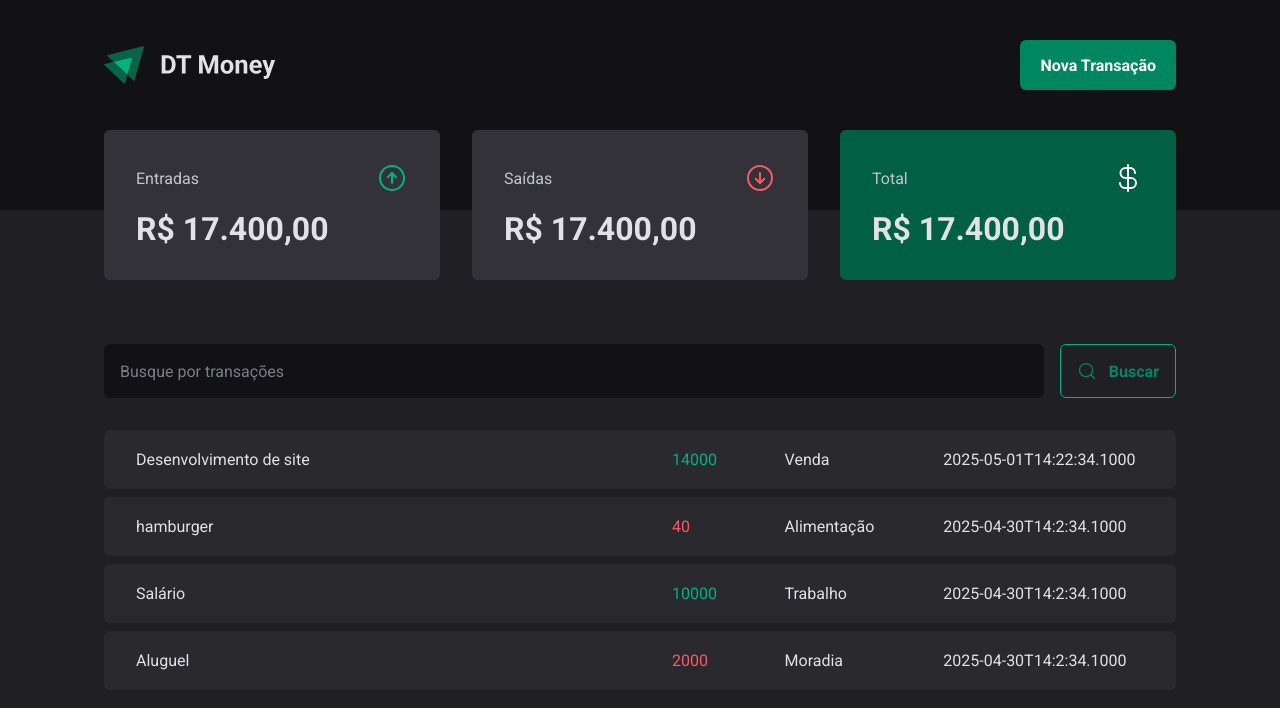
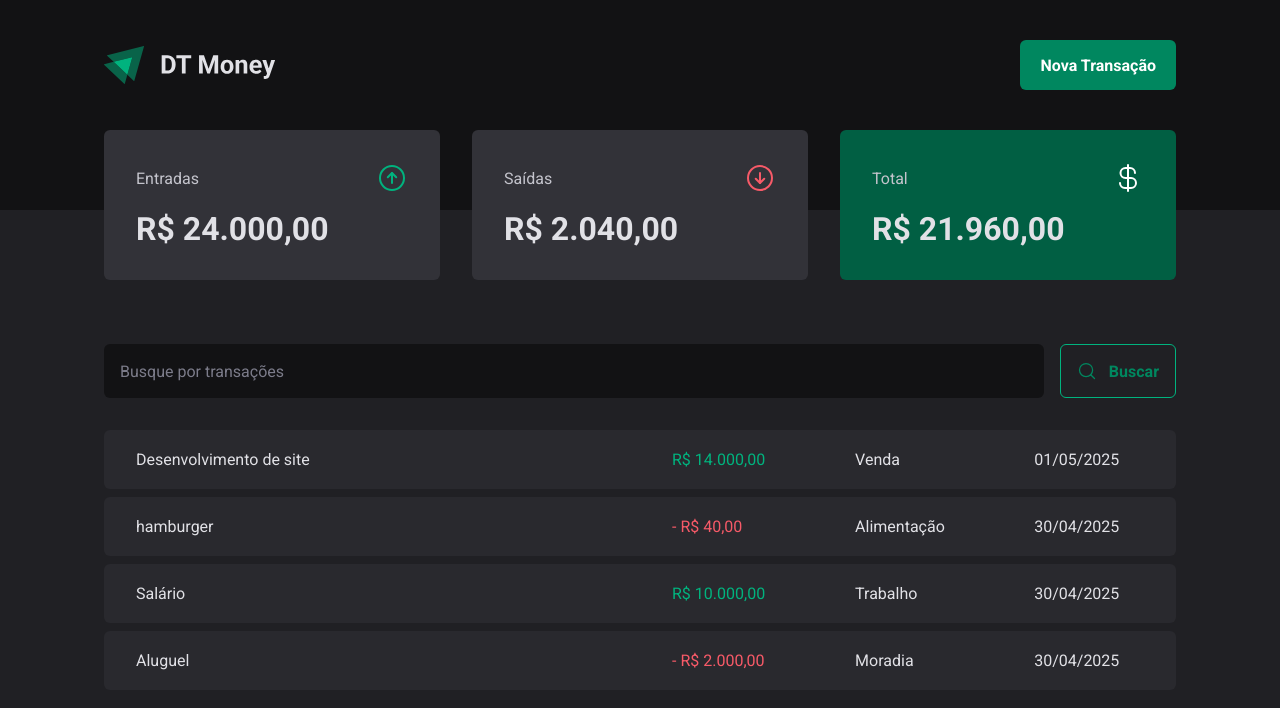
Before and after one commit to helitonns/dt-money, a React (Vite) app: page / in a window 1280 px wide. Shown: the top 708 px of the page. Built offline with nearby package versions, Linux system fonts and the light colour scheme; data requests are answered from the project's data file.

Commit message:
Formatando valores

```diff
--- a/server.json
+++ b/server.json
@@ -6,7 +6,7 @@
       "type": "income",
       "category": "Venda",
       "price": 14000,
-      "createAt": "2025-05-01T14:22:34.1000"
+      "createAt": "2025-05-01"
     },
     {
       "id": 2,
@@ -14,7 +14,7 @@
       "type": "outcome",
       "category": "Alimentação",
       "price": 40,
-      "createAt": "2025-04-30T14:2:34.1000"
+      "createAt": "2025-04-30"
     },
     {
       "id": 3,
@@ -22,7 +22,7 @@
       "type": "income",
       "category": "Trabalho",
       "price": 10000,
-      "createAt": "2025-04-30T14:2:34.1000"
+      "createAt": "2025-04-30"
     },
     {
       "id": 4,
@@ -30,7 +30,7 @@
       "type": "outcome",
       "category": "Moradia",
       "price": 2000,
-      "createAt": "2025-04-30T14:2:34.1000"
+      "createAt": "2025-04-30"
     }
   ]
 }
--- a/src/App.tsx
+++ b/src/App.tsx
@@ -2,6 +2,7 @@
 import { defaultTheme } from "./styles/themes/default";
 import { GlobalStyle } from "./styles/global";
 import { Transactions } from "./pages/Transactions";
+import { TransactionsProvider } from "./contexts/TransactionsContext";
 
 export function App() {
 
@@ -9,7 +10,9 @@
     <>
       <ThemeProvider theme={defaultTheme}>
         <GlobalStyle/>
-        <Transactions />
+        <TransactionsProvider>
+          <Transactions />
+        </TransactionsProvider>
       </ThemeProvider>
     </>
   );
--- a/src/components/Summary/index.tsx
+++ b/src/components/Summary/index.tsx
@@ -1,7 +1,28 @@
+import { useContext } from "react";
 import { SummaryCard, SummaryContainer } from "./styles";
 import { ArrowCircleDown, ArrowCircleUp, CurrencyDollar } from "phosphor-react";
+import { TransactionsContext } from "../../contexts/TransactionsContext";
+import { priceFormatter } from "../../utils/formatter";
 
 export function Summary() {
+  const { transactions } = useContext(TransactionsContext);
+  const summary = transactions.reduce(
+    (acc, transaction)=>{
+      if(transaction.type === "income"){
+        acc.income += transaction.price;
+        acc.total += transaction.price;
+      } else {
+        acc.outcome += transaction.price;
+        acc.total -= transaction.price;
+      }
+      return acc;
+    },
+    {
+      income: 0,
+      outcome: 0,
+      total: 0
+    }
+  );
   return (
     <SummaryContainer>
       <SummaryCard>
@@ -9,7 +30,7 @@
           <span>Entradas</span>
           <ArrowCircleUp size={32} color="#00b37e" />
         </header>
-        <strong>R$ 17.400,00</strong>
+        <strong>{priceFormatter.format(summary.income)}</strong>
       </SummaryCard>
 
       <SummaryCard>
@@ -17,7 +38,7 @@
           <span>Saídas</span>
           <ArrowCircleDown size={32} color="#f75a68" />
         </header>
-        <strong>R$ 17.400,00</strong>
+        <strong>{priceFormatter.format(summary.outcome)}</strong>
       </SummaryCard>
 
       <SummaryCard variant="green">
@@ -25,7 +46,7 @@
           <span>Total</span>
           <CurrencyDollar size={32} color="#fff" />
         </header>
-        <strong>R$ 17.400,00</strong>
+        <strong>{priceFormatter.format(summary.total)}</strong>
       </SummaryCard>
     </SummaryContainer>
   );
--- /dev/null
+++ b/src/contexts/TransactionsContext.tsx
@@ -0,0 +1,41 @@
+import { createContext, ReactNode, useEffect, useState } from "react";
+
+export interface Transaction {
+  id: number;
+  description: string;
+  type: "income" | "outcome";
+  category: string;
+  price: number;
+  createAt: string;
+}
+
+interface TransactionContextType {
+  transactions: Transaction[];
+}
+
+interface TransactionProviderProps {
+  children: ReactNode;
+}
+
+// eslint-disable-next-line react-refresh/only-export-components
+export const TransactionsContext = createContext({} as TransactionContextType);
+
+export function TransactionsProvider({ children }: TransactionProviderProps) {
+  const [transactions, setTransactions] = useState<Transaction[]>([]);
+
+    async function loadTransactions() {
+      const response = await fetch("http://localhost:3333/transactions");
+      const data = await response.json();
+      setTransactions(data);
+    }
+
+    useEffect(()=>{
+      loadTransactions();
+    }, []);
+
+  return (
+    <TransactionsContext.Provider value={{transactions}}>
+      {children}
+    </TransactionsContext.Provider>
+  );
+}
--- a/src/pages/Transactions/index.tsx
+++ b/src/pages/Transactions/index.tsx
@@ -1,29 +1,13 @@
-import { useEffect, useState } from "react";
+import { useContext } from "react";
 import { Header } from "../../components/Header";
 import { Summary } from "../../components/Summary";
 import { SearchForm } from "./components/SearchForm";
 import { PriceHighlight, TransactionContainer, TransactionTable } from "./styles";
-interface Transaction {
-  id: number;
-  description: string;
-  type: "income" | "outcome";
-  category: string;
-  price: number;
-  createAt: string;
-}
+import { TransactionsContext } from "../../contexts/TransactionsContext";
+import { dateFomatter, priceFormatter } from "../../utils/formatter";
 
 export function Transactions() {
-  const [transactions, setTransactions] = useState<Transaction[]>([]);
-
-  async function loadTransactions() {
-    const response = await fetch("http://localhost:3333/transactions");
-    const data = await response.json();
-    setTransactions(data);
-  }
-
-  useEffect(()=>{
-    loadTransactions();
-  }, []);
+  const { transactions } = useContext(TransactionsContext);
 
   return (
     <div>
@@ -40,11 +24,12 @@
                   <td width="50%">{transaction.description}</td>
                   <td>
                     <PriceHighlight variant={transaction.type}>
-                      {transaction.price}
+                      {transaction.type === "outcome" && " - "}
+                      {priceFormatter.format(transaction.price)}
                     </PriceHighlight>
                   </td>
                   <td>{transaction.category}</td>
-                  <td>{transaction.createAt}</td>
+                  <td>{dateFomatter.format(new Date(transaction.createAt))}</td>
                 </tr>
               );
             })}
--- /dev/null
+++ b/src/utils/formatter.ts
@@ -0,0 +1,7 @@
+
+export const dateFomatter = Intl.DateTimeFormat("pt-BR");
+
+export const priceFormatter = Intl.NumberFormat("pt-BR", {
+  style: "currency",
+  currency: "BRL"
+});
```
